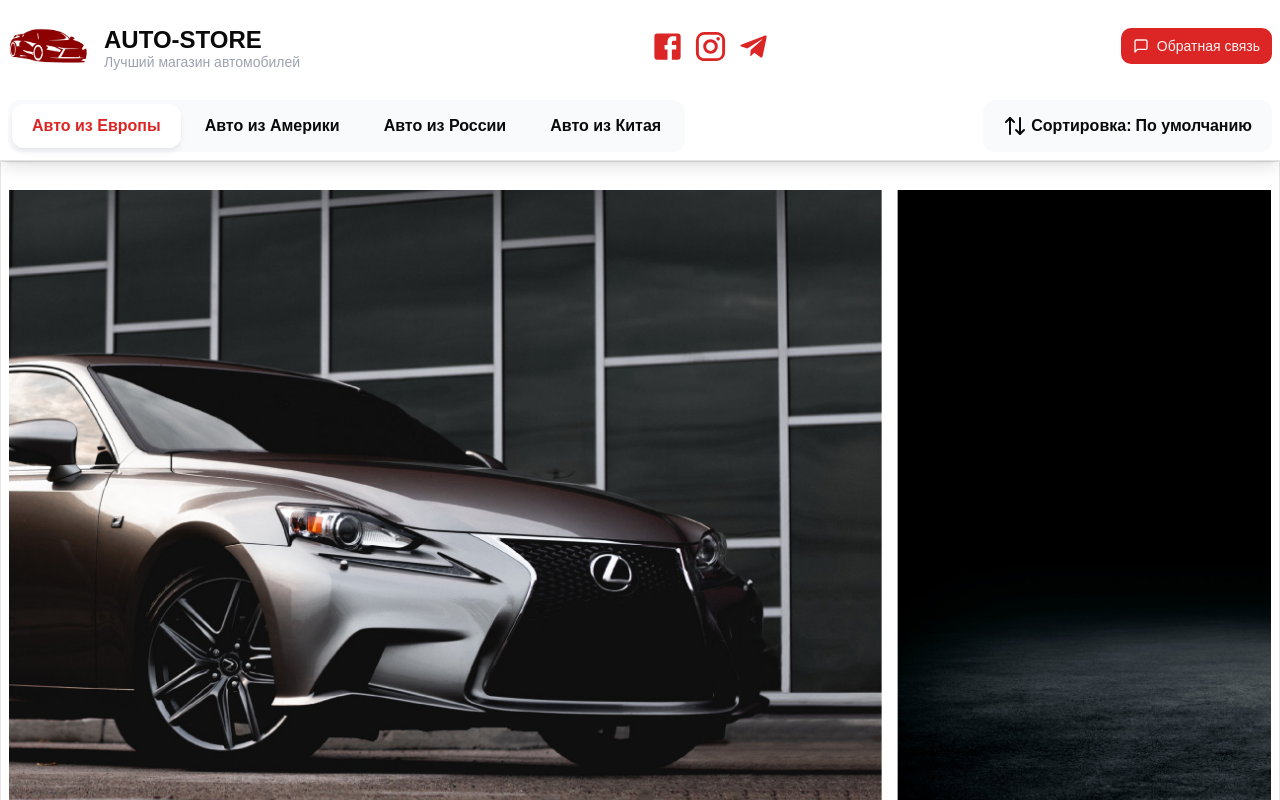
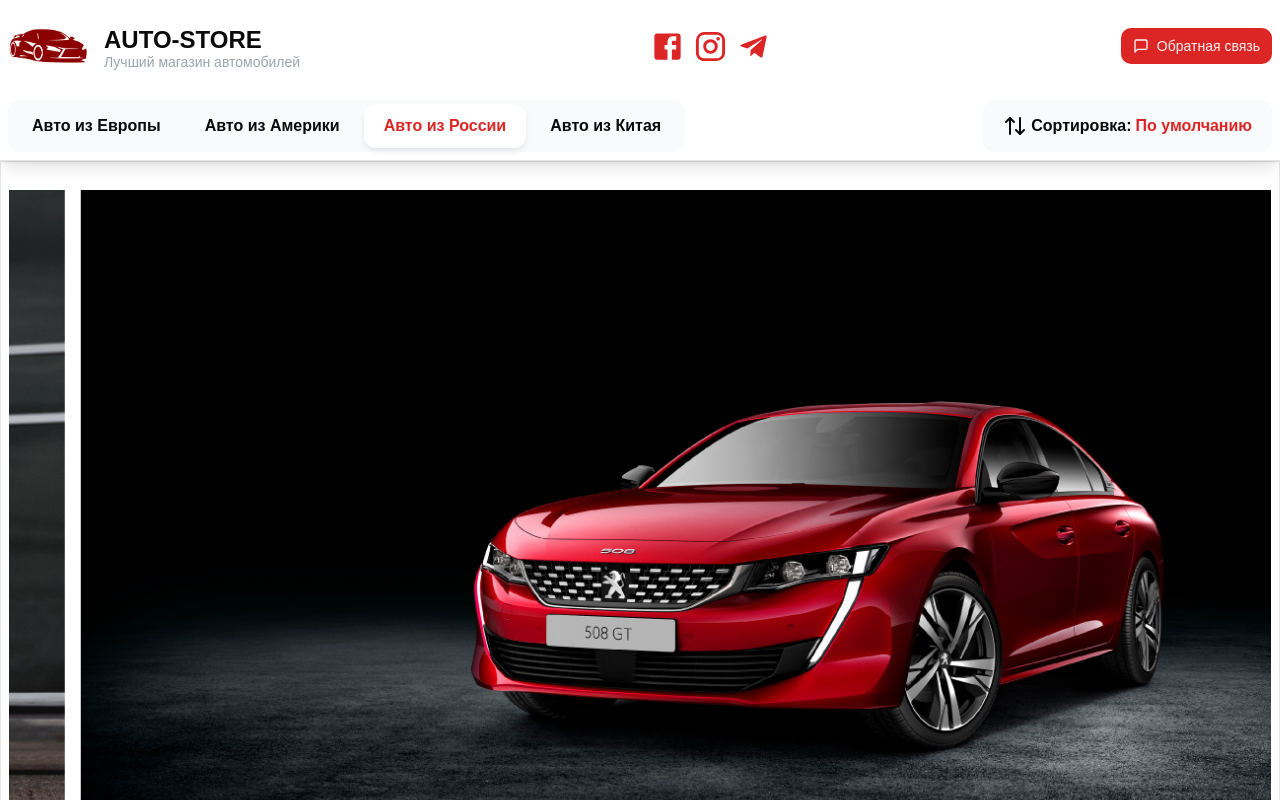
Before and after one commit to egorystuff/auto-store, a Next.js app: page / in a window 1280 px wide. Shown: the top 800 px of the page. Built offline with nearby package versions, Linux system fonts and the light colour scheme.

Commit message:
the new update

```diff
--- a/app/globals.css
+++ b/app/globals.css
@@ -1,6 +1,16 @@
 @tailwind base;
 @tailwind components;
 @tailwind utilities;
+
+html {
+  scroll-behavior: smooth;
+}
+
+@media screen and (prefers-reduced-motion: reduce) {
+  html {
+    scroll-behavior: auto;
+  }
+}
 
 body {
   font-family: Arial, Helvetica, sans-serif;
--- a/app/page.tsx
+++ b/app/page.tsx
@@ -31,8 +31,6 @@ export default function Home() {
         <Title text='Купить авто из Америки, Европы и Азии' size='lg' className='font-bold' />
       </Container>
 
-      {/* <TopBar /> */}
-
       <Container className='mt-5 pb-14'>
         <div className='flex gap-[60px]'>
           <div className='w-[250px]'>
@@ -56,16 +54,22 @@ export default function Home() {
                 items={[
                   { id: 1, name: "Mercedes-Benz GLA", yearOfManufacture: 2022, price: 45000, imageUrl: "/cars/4.jpg" },
                   { id: 2, name: "Peugeot 508", yearOfManufacture: 2021, price: 25000, imageUrl: "/cars/2.jpg" },
+                  { id: 3, name: "Peugeot 508", yearOfManufacture: 2021, price: 25000, imageUrl: "/cars/2.jpg" },
+                  { id: 4, name: "Peugeot 508", yearOfManufacture: 2021, price: 25000, imageUrl: "/cars/2.jpg" },
+                  { id: 5, name: "Peugeot 508", yearOfManufacture: 2021, price: 25000, imageUrl: "/cars/2.jpg" },
                 ]}
-                categoryId={1}
+                categoryId={2}
               />
               <ProductsGroupList
                 title='Авто из России'
                 items={[
                   { id: 1, name: "Mercedes-Benz GLA", yearOfManufacture: 2022, price: 45000, imageUrl: "/cars/1.jpg" },
-                  { id: 2, name: "Peugeot 508", yearOfManufacture: 2021, price: 25000, imageUrl: "/cars/3.jpg" },
+                  { id: 6, name: "Peugeot 508", yearOfManufacture: 2021, price: 25000, imageUrl: "/cars/3.jpg" },
+                  { id: 7, name: "Peugeot 508", yearOfManufacture: 2021, price: 25000, imageUrl: "/cars/3.jpg" },
+                  { id: 8, name: "Peugeot 508", yearOfManufacture: 2021, price: 25000, imageUrl: "/cars/3.jpg" },
+                  { id: 9, name: "Peugeot 508", yearOfManufacture: 2021, price: 25000, imageUrl: "/cars/3.jpg" },
                 ]}
-                categoryId={1}
+                categoryId={3}
               />
             </div>
           </div>
--- a/components/shared/categories.tsx
+++ b/components/shared/categories.tsx
@@ -1,24 +1,34 @@
+"use client";
+
 import { cn } from "@/lib/utils";
+import { useCategoryStore } from "@/store/category";
 import React from "react";
 
 interface Props {
   className?: string;
 }
 
-const cats = ["Авто из Европы", "Авто из Америки", "Авто из России", "Авто из Китая"];
-const activeIndex = 0;
+const cats = [
+  { id: 1, name: "Авто из Европы" },
+  { id: 2, name: "Авто из Америки" },
+  { id: 3, name: "Авто из России" },
+  { id: 4, name: "Авто из Китая" },
+];
 
 export const Categories: React.FC<Props> = ({ className }) => {
+  const categoryActiveid = useCategoryStore((state) => state.activeId);
+
   return (
     <div className={cn("inline-flex gap-1 bg-gray-50 p-1 rounded-xl", className)}>
-      {cats.map((cat, index) => (
+      {cats.map(({ name, id }) => (
         <a
-          key={index}
+          key={id}
+          href={`#${name}`}
           className={cn(
             "flex items-center font-bold h-11 rounded-xl px-5",
-            index === activeIndex && "bg-white shadow-md shadow-gray-200 text-primary",
+            id === categoryActiveid && "bg-white shadow-md shadow-gray-200 text-primary",
           )}>
-          <button>{cat}</button>
+          <button>{name}</button>
         </a>
       ))}
     </div>
--- a/components/shared/products-group-list.tsx
+++ b/components/shared/products-group-list.tsx
@@ -1,9 +1,11 @@
 "use client";
 
 import React from "react";
+import { useIntersection } from "react-use";
 import { Title } from "./title";
 import { cn } from "@/lib/utils";
 import { ProductCard } from "./product-card";
+import { useCategoryStore } from "@/store/category";
 
 interface Props {
   title: string;
@@ -13,9 +15,21 @@ interface Props {
   listClassName?: string;
 }
 
-export const ProductsGroupList: React.FC<Props> = ({ title, items, listClassName, className }) => {
+export const ProductsGroupList: React.FC<Props> = ({ title, items, categoryId, listClassName, className }) => {
+  const setActiveCategoryId = useCategoryStore((state) => state.setActiveId);
+  const intersectionRef = React.useRef(null);
+  const intersection = useIntersection(intersectionRef, {
+    threshold: 0.4,
+  });
+
+  React.useEffect(() => {
+    if (intersection?.isIntersecting) {
+      setActiveCategoryId(categoryId);
+    }
+  }, [categoryId, intersection, setActiveCategoryId, title]);
+
   return (
-    <div className={className} id={title}>
+    <div className={className} id={title} ref={intersectionRef}>
       <Title text={title} size='lg' className='font-extrabold mb-5' />
 
       <div className={cn("grid grid-cols-2 gap-[50px]", listClassName)}>
--- a/components/shared/sort-popup.tsx
+++ b/components/shared/sort-popup.tsx
@@ -11,7 +11,7 @@ export const SortPopup: React.FC<Props> = ({ className }) => {
     <div className={cn("inline-flex items-center gap-1 bg-gray-50 px-5 h-[52px] rounded-xl cursor-pointer", className)}>
       <ArrowUpDown />
       <b>Сортировка:</b>
-      <b>По умолчанию</b>
+      <b className='text-primary'> По умолчанию</b>
     </div>
   );
 };
--- a/package.json
+++ b/package.json
@@ -28,8 +28,10 @@
     "next": "14.2.16",
     "react": "^18",
     "react-dom": "^18",
+    "react-use": "^17.5.1",
     "tailwind-merge": "^2.5.4",
-    "tailwindcss-animate": "^1.0.7"
+    "tailwindcss-animate": "^1.0.7",
+    "zustand": "^5.0.1"
   },
   "devDependencies": {
     "@types/node": "^20",
--- /dev/null
+++ b/store/category.ts
@@ -0,0 +1,11 @@
+import { create } from "zustand";
+
+interface State {
+  activeId: number;
+  setActiveId: (id: number) => void;
+}
+
+export const useCategoryStore = create<State>((set) => ({
+  activeId: 1,
+  setActiveId: (id: number) => set({ activeId: id }),
+}));
```
Also changed, not shown: 2 other files (tests, documents, lock files or other folders).
